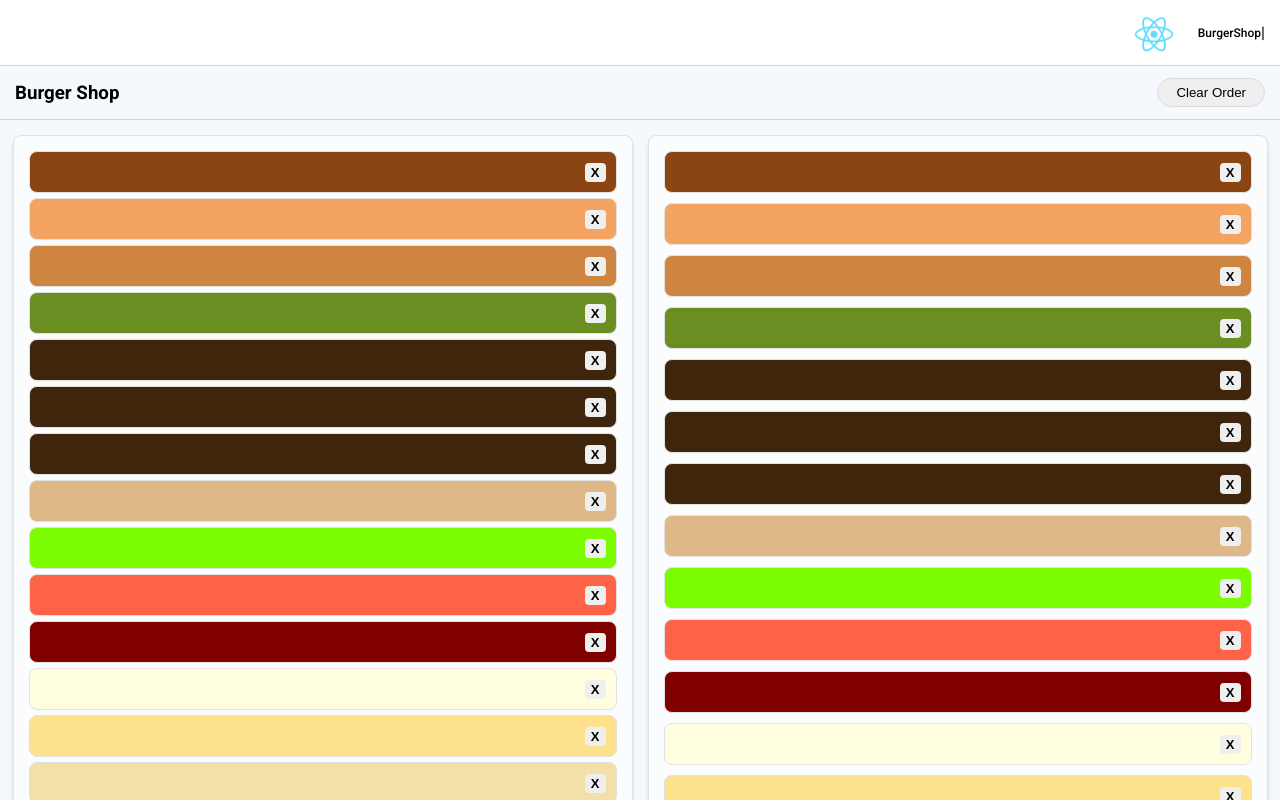
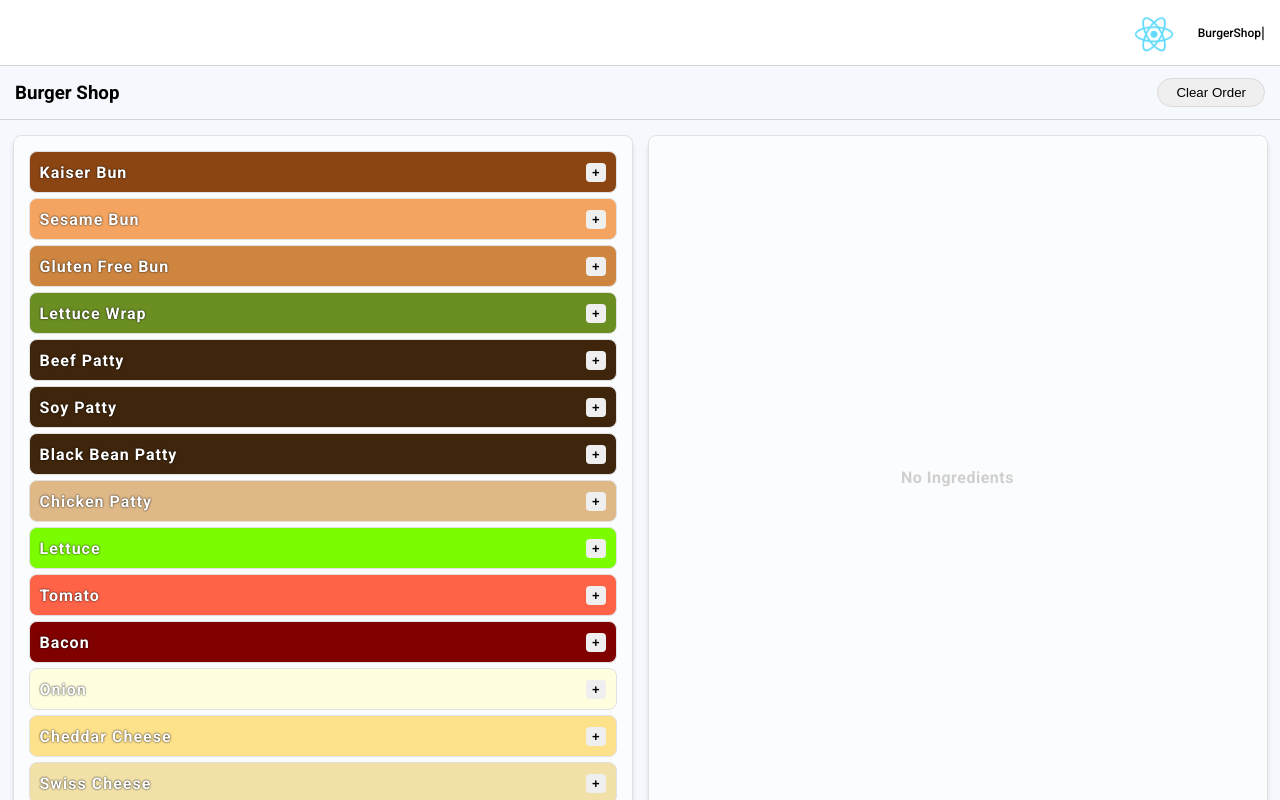
Before and after one commit to kkinge79/reactville, a React (Create React App) app: page /burgers in a window 1280 px wide. Built offline with nearby package versions, Linux system fonts and the light colour scheme; a web font is replaced by a local one.

Commit message:
addto burger function

```diff
--- a/src/Components/BurgerShop/BurgerShop.jsx
+++ b/src/Components/BurgerShop/BurgerShop.jsx
@@ -31,13 +31,12 @@ const BurgerShop = () => {
       </nav>
       <section>
         <IngredientList
-        //add ingredients=ingredients
           ingredients={ingredients}
           stack={stack}
           addToBurger={addToBurger}
         />
         <BurgerStack
-          ingredients={ingredients}
+          ingredients={stack}
           removeFromBurger={removeFromBurger}
         />
       </section>
--- a/src/Components/BurgerShop/Ingredient.jsx
+++ b/src/Components/BurgerShop/Ingredient.jsx
@@ -2,12 +2,15 @@ import React from "react"
 
 const Ingredient = (props) => {
 	return (
-		<li style={{background: props.ingredient.color}}>
+			<li style={{ background: props.ingredient.color }}>
+				{props.ingredient.name}
 				{props.isList ?
-				<button onClick={() => props.addToBurger(props.ingredient)}>+</button>
-				:
-				<button onClick={() => props.removeFromBurger(props.idx)}>X</button>}
-		</li>
+					<button onClick={() => props.addToBurger(props.ingredient)}>+</button>
+					:
+					<button onClick={() => props.removeFromBurger(props.idx)}>X</button>
+				}
+			</li>
 	)
 }
+
 export default Ingredient
--- a/src/Components/BurgerShop/IngredientList.jsx
+++ b/src/Components/BurgerShop/IngredientList.jsx
@@ -4,12 +4,12 @@ import Ingredient from "./Ingredient"
 const IngredientList = (props) => {
 	return (
 		<ul>
-      {/* //ingredient instead of stack.map */}
 		{props.ingredients.map((ingredient, idx) => (
           <Ingredient
             key={idx}
             idx={idx}
             ingredient={ingredient}
+            isList={true}
           />
         ))
       }
```
Also changed, not shown: src/index.js (+5 -3 lines).
